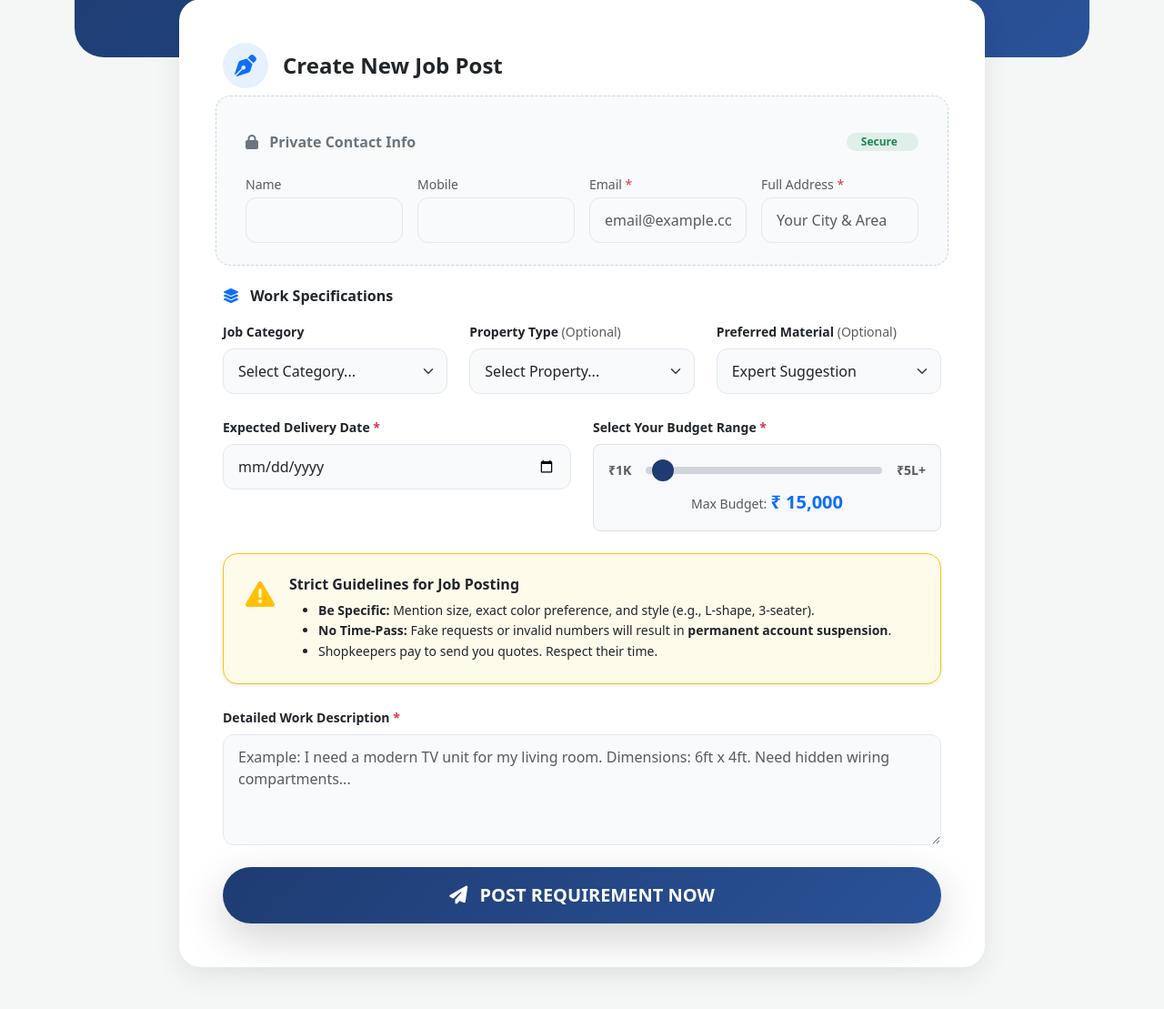
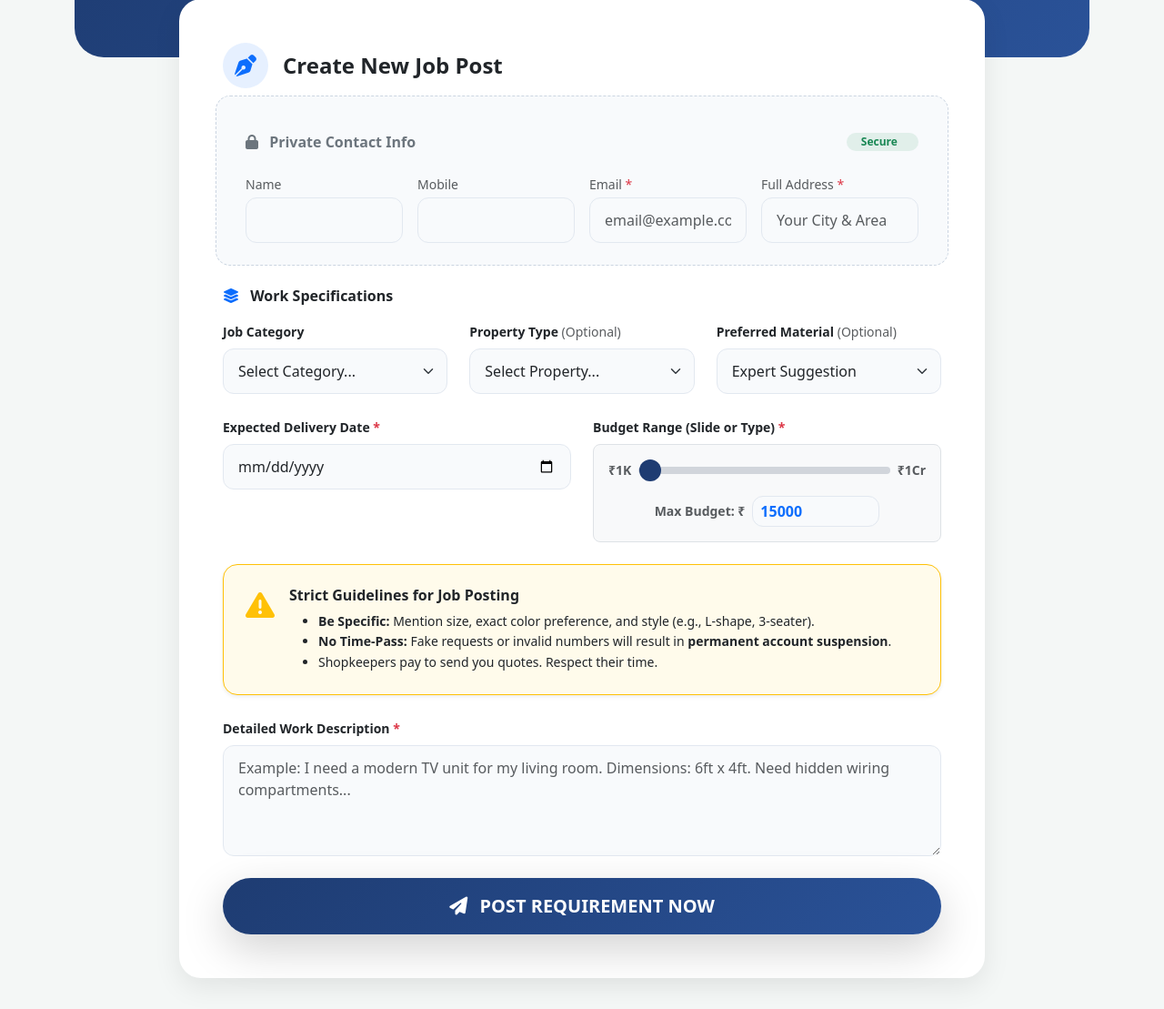
Before and after one commit to kaamconnect01/kaamconnect, a Flask app: template templates/customer_dash.html in a window 1280 px wide. Shown: the part 199-1308 px from the top of the page at 91% size. Run offline with Flask 3, Linux system fonts and the light colour scheme; the template is opened without the code that fills it, so the values that code supplies are empty; some libraries are stand-ins or nearby versions.

Commit message:
Update customer_dash.html

```diff
--- a/templates/customer_dash.html
+++ b/templates/customer_dash.html
@@ -157,18 +157,18 @@
                             <input type="date" name="deadline" class="form-control glass-input" required>
                         </div>
 
-                        <!-- BUDGET RANGE SLIDER -->
+                        <!-- UPDATED BUDGET SECTION: Slider + Typed Input up to 1 CR -->
                         <div class="col-md-6">
-                            <label class="small fw-bold text-dark mb-2">Select Your Budget Range <span class="text-danger">*</span></label>
+                            <label class="small fw-bold text-dark mb-2">Budget Range (Slide or Type) <span class="text-danger">*</span></label>
                             <div class="bg-light p-3 rounded-3 border">
-                                <div class="d-flex align-items-center gap-3">
+                                <div class="d-flex align-items-center gap-2 mb-3">
                                     <span class="small fw-bold text-muted">₹1K</span>
-                                    <input type="range" class="form-range custom-range flex-grow-1" name="budget" id="budgetRange" min="1000" max="500000" step="1000" value="15000">
-                                    <span class="small fw-bold text-muted">₹5L+</span>
+                                    <input type="range" class="form-range custom-range flex-grow-1" id="budgetRange" min="1000" max="10000000" step="1000" value="15000">
+                                    <span class="small fw-bold text-muted">₹1Cr</span>
                                 </div>
-                                <div class="text-center mt-2">
-                                    <span class="text-muted small">Max Budget:</span>
-                                    <span class="fs-5 fw-bold text-primary" id="budgetAmountDisplay">₹ 15,000</span>
+                                <div class="d-flex align-items-center justify-content-center gap-2">
+                                    <span class="text-muted small fw-bold">Max Budget: ₹</span>
+                                    <input type="number" name="budget" id="budgetInput" class="form-control glass-input text-primary fw-bold px-2 py-1" style="max-width: 140px;" min="1000" max="10000000" value="15000" required>
                                 </div>
                             </div>
                         </div>
@@ -396,16 +396,20 @@
     </div>
 </div>
 
-<!-- Script for Range Slider & Smart Form Merge -->
+<!-- Script for Range Slider Sync & Smart Form Merge -->
 <script>
-    // Update Budget Display live
+    // Two-way syncing of Budget Slider and Number Input
     const budgetSlider = document.getElementById('budgetRange');
-    const budgetDisplay = document.getElementById('budgetAmountDisplay');
+    const budgetInput = document.getElementById('budgetInput');
 
+    // Update Input when Slider moves
     budgetSlider.addEventListener('input', function() {
-        // Format as Indian Rupee
-        let val = parseInt(this.value).toLocaleString('en-IN');
-        budgetDisplay.textContent = '₹ ' + val;
+        budgetInput.value = this.value;
+    });
+
+    // Update Slider when Input is typed
+    budgetInput.addEventListener('input', function() {
+        budgetSlider.value = this.value;
     });
 
     // Merge Extra Fields into Description seamlessly
```
